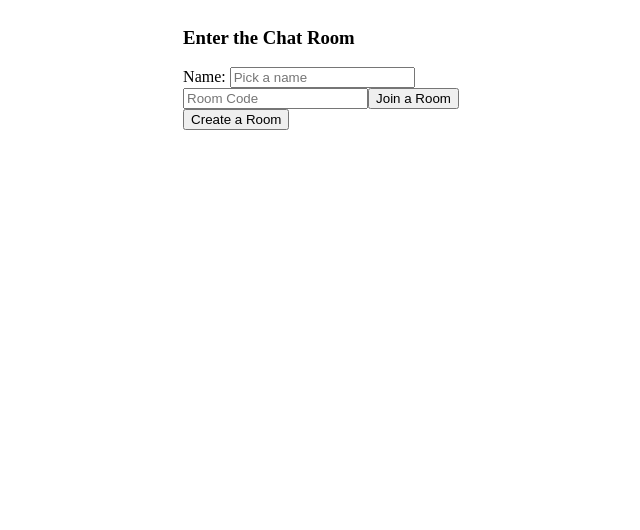
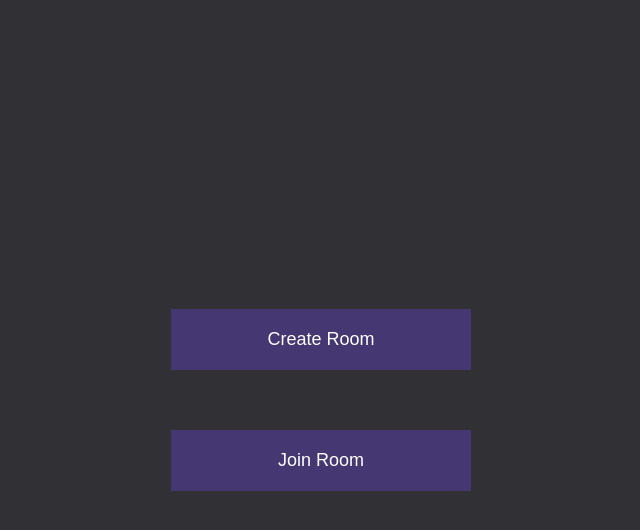
Before and after one commit to LynnTaka/socket-programming-message, a Flask app: page / in a window 1280 px wide. Shown: the top 530 px of the page, without its empty margins (319-959 px from the left). Run offline with Flask 3, Linux system fonts and the light colour scheme; some libraries are stand-ins or nearby versions.

Commit message:
got create and join room to load and work.  cannot get room to work.

```diff
--- a/main.py
+++ b/main.py
@@ -21,39 +21,80 @@ def generate_unique_code(length):
 
     return code
 
-@app.route("/", methods=["POST", "GET"])
+@app.route("/", methods=["GET"])
 def home():
     session.clear()
+    # if request.method == "POST":
+    #     name = request.form.get("name")
+    #     code = request.form.get("code")
+    #     join = request.form.get("join", False)
+    #     create = request.form.get("create", False)
+    #
+    #     if not name:
+    #         return render_template("welcome.html", error="Please enter a name.", code=code, name=name)
+    #
+    #     if join != False and not code:
+    #         return render_template("joinRoom.html", error="Please enter a room code.", code=code, name=name)
+    #
+    #     room = code
+    #     if create != False:
+    #         room = generate_unique_code(4)
+    #         rooms[room] = {"members": 0, "messages": []}
+    #     elif code not in rooms:
+    #         return render_template("/joinRoom.html", error="Room does not exist.", code=code, name=name)
+    #
+    #     session["room"] = room
+    #     session["name"] = name
+    #     return redirect(url_for("room"))
+
+    return render_template("welcome.html")
+
+@app.route("/createRoom", methods=["GET", "POST"])
+def createroom():
+    if request.method == "POST":
+        name = request.form.get("name")
+        code = request.form.get("code")
+        create = request.form.get("create", False)
+
+        if not name:
+            return render_template("createRoom.html", error="Please enter a name.", code=code, name=name)
+        if create != False:
+            room = generate_unique_code(4)
+            rooms[room] = {"members": 0, "messages": []}
+        elif code not in rooms:
+            return render_template("createRoom.html", error="Room does not exist.", code=code, name=name)
+        session["room"] = room
+        session["name"] = name
+        return redirect(url_for("room.html"))
+    return render_template("createRoom.html")
+
+@app.route("/joinRoom", methods=["GET", "POST"])
+def joinroom():
     if request.method == "POST":
         name = request.form.get("name")
         code = request.form.get("code")
         join = request.form.get("join", False)
-        create = request.form.get("create", False)
 
         if not name:
-            return render_template("home.html", error="Please enter a name.", code=code, name=name)
+            return render_template("joinRoom.html", error="Please enter a name.", code=code, name=name)
 
         if join != False and not code:
-            return render_template("home.html", error="Please enter a room code.", code=code, name=name)
+            return render_template("joinRoom.html", error="Please enter a room code.", code=code, name=name)
 
         room = code
-        if create != False:
-            room = generate_unique_code(4)
-            rooms[room] = {"members": 0, "messages": []}
-        elif code not in rooms:
-            return render_template("home.html", error="Room does not exist.", code=code, name=name)
+        if code not in rooms:
+            return render_template("joinRoom.html", error="Room does not exist.", code=code, name=name)
 
         session["room"] = room
         session["name"] = name
         return redirect(url_for("room"))
+    return render_template("joinRoom.html")
 
-    return render_template("home.html")
-
-@app.route("/room")
+@app.route("/room", methods=["GET", "POST"])
 def room():
     room = session.get("room")
     if room is None or session.get("name") is None or room not in rooms:
-        return redirect(url_for("home"))
+        return redirect(url_for("welcome"))
 
     return render_template("room.html", code=room, messages=rooms[room]["messages"])
 
--- a/templates/joinRoom.html
+++ b/templates/joinRoom.html
@@ -78,9 +78,11 @@
 <body>
   <button class="back-button" onclick="goBack()">&larr;</button>
   <div class="container">
-    <input type="text" class="input-field" placeholder="ENTER ROOM CODE">
-    <input type="text" class="input-field" placeholder="ENTER USERNAME">
+    <form action="/joinRoom" method="POST">
+    <input type="text" name="code" class="input-field" placeholder="ENTER ROOM CODE">
+    <input type="text" name="name" class="input-field" placeholder="ENTER USERNAME">
     <button class="button">Join Room</button>
+    </form>
   </div>
 
   <script>
--- a/templates/welcome.html
+++ b/templates/welcome.html
@@ -35,8 +35,8 @@
 </head>
 <body>
     <div class="button-container">
-        <button class="button">Create Room</button>
-        <button class="button">Join Room</button>
+        <button class="button" onclick="window.location.href='createRoom';">Create Room</button>
+        <button class="button" onclick="window.location.href='joinRoom';">Join Room</button>
       </div>
 </body>
 </html>
```
Also changed, not shown: templates/createRoom.html (+6 -5 lines).
